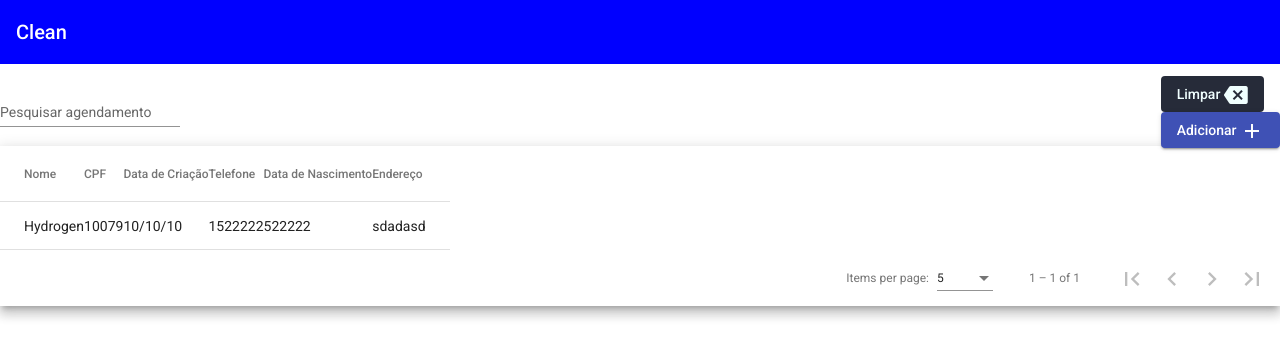
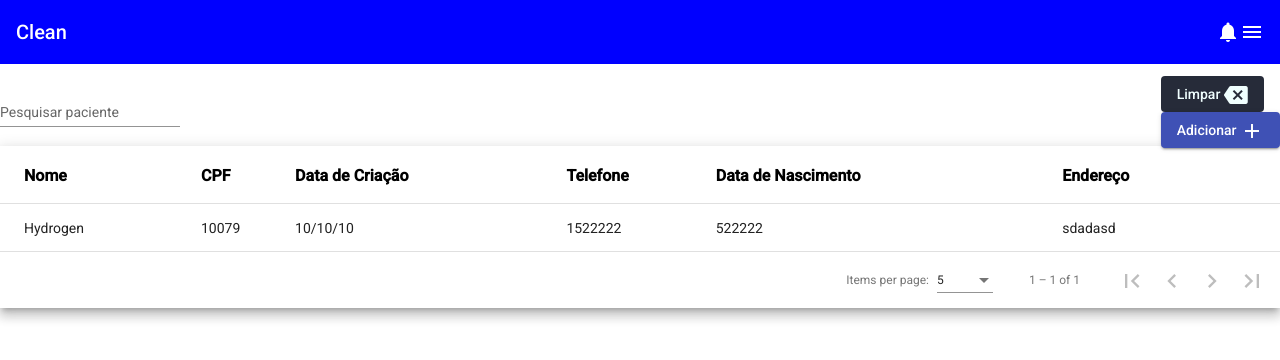
Before and after one commit to guilhermepedro/teste-tecnico, an Angular app in the folder projeto-clean/: page / in a window 1280 px wide. Shown: the top 360 px of the page. Built offline with nearby package versions, Linux system fonts and the light colour scheme.

Commit message:
atualizando css da table

```diff
--- a/projeto-clean/src/app/layout/toolbar/toolbar.component.html
+++ b/projeto-clean/src/app/layout/toolbar/toolbar.component.html
@@ -2,5 +2,7 @@
     <mat-toolbar color="primary">
       <span>Clean</span>
       <span class="example-spacer"></span>
+      <mat-icon>notifications</mat-icon>
+      <mat-icon>menu</mat-icon>
     </mat-toolbar>
   </p>
--- a/projeto-clean/src/app/pages/menu/menu.component.html
+++ b/projeto-clean/src/app/pages/menu/menu.component.html
@@ -7,7 +7,7 @@
     <div class="screen">
       <div class="col-md-4">
         <mat-form-field appearance="standard" fxFlex="grow">
-            <mat-label>Pesquisar agendamento</mat-label>
+            <mat-label>Pesquisar paciente</mat-label>
             <input matInput />
         </mat-form-field>
         <div class="row" style="float: right;">
@@ -27,39 +27,9 @@
                 <div class="mat-elevation-z8">
                     <table mat-table [dataSource]="dataSource">
 
-                      <ng-container matColumnDef="nome">
-                        <th mat-header-cell *matHeaderCellDef> Nome </th>
-                        <td mat-cell *matCellDef="let element"> {{element.nome}} </td>
-                      </ng-container>
-
-                      <ng-container matColumnDef="cpf">
-                        <th mat-header-cell *matHeaderCellDef> CPF </th>
-                        <td mat-cell *matCellDef="let element"> {{element.cpf}} </td>
-                      </ng-container>
-
-                      <ng-container matColumnDef="dtCriacao">
-                        <th mat-header-cell *matHeaderCellDef> Data de Criação </th>
-                        <td mat-cell *matCellDef="let element"> {{element.dtCriacao}} </td>
-                      </ng-container>
-
-                      <ng-container matColumnDef="telefone">
-                        <th mat-header-cell *matHeaderCellDef> Telefone </th>
-                        <td mat-cell *matCellDef="let element"> {{element.telefone}} </td>
-                      </ng-container>
-
-                      <ng-container matColumnDef="dtNascimento">
-                        <th mat-header-cell *matHeaderCellDef> Data de Nascimento </th>
-                        <td mat-cell *matCellDef="let element"> {{element.dtNascimento}} </td>
-                      </ng-container>
-
-                      <ng-container matColumnDef="endereco">
-                        <th mat-header-cell *matHeaderCellDef> Endereço </th>
-                        <td mat-cell *matCellDef="let element"> {{element.endereco}} </td>
-                      </ng-container>
-
                       <ng-container matColumnDef="icone">
                         <th mat-header-cell *matHeaderCellDef></th>
-                        <td class="layout-menu" mat-cell *matCellDef="let produto">
+                        <td class="layout-menu" mat-cell *matCellDef="let element">
                             <button mat-icon-button aria-label="ícone Button" class="icon-spacing">
                                 <mat-icon color="primary"> border_color</mat-icon>
                             </button>
@@ -70,10 +40,41 @@
                                 <mat-icon>more_vert</mat-icon>
                             </button>
                             <mat-menu #menu="matMenu">
-
                             </mat-menu>
                         </td>
                     </ng-container>
+
+                      <ng-container matColumnDef="nome">
+                        <th mat-header-cell *matHeaderCellDef class="color-title"> Nome </th>
+                        <td mat-cell *matCellDef="let element"> {{element.nome}} </td>
+                      </ng-container>
+
+                      <ng-container matColumnDef="cpf">
+                        <th mat-header-cell *matHeaderCellDef class="color-title"> CPF </th>
+                        <td mat-cell *matCellDef="let element"> {{element.cpf}} </td>
+                      </ng-container>
+
+                      <ng-container matColumnDef="dtCriacao">
+                        <th mat-header-cell *matHeaderCellDef class="color-title"> Data de Criação </th>
+                        <td mat-cell *matCellDef="let element"> {{element.dtCriacao}} </td>
+                      </ng-container>
+
+                      <ng-container matColumnDef="telefone">
+                        <th mat-header-cell *matHeaderCellDef class="color-title"> Telefone </th>
+                        <td mat-cell *matCellDef="let element"> {{element.telefone}} </td>
+                      </ng-container>
+
+                      <ng-container matColumnDef="dtNascimento">
+                        <th mat-header-cell *matHeaderCellDef class="color-title"> Data de Nascimento </th>
+                        <td mat-cell *matCellDef="let element"> {{element.dtNascimento}} </td>
+                      </ng-container>
+
+                      <ng-container matColumnDef="endereco">
+                        <th mat-header-cell *matHeaderCellDef class="color-title"> Endereço </th>
+                        <td mat-cell *matCellDef="let element"> {{element.endereco}} </td>
+                      </ng-container>
+
+
 
                       <tr mat-header-row *matHeaderRowDef="displayedColumns"></tr>
                       <tr mat-row *matRowDef="let row; columns: displayedColumns;"></tr>
--- a/projeto-clean/src/app/pages/menu/menu.component.scss
+++ b/projeto-clean/src/app/pages/menu/menu.component.scss
@@ -1,3 +1,11 @@
-.table {
-    width: 100%;
+.mat-elevation-z8 {
+    table {
+        width: 100%;
+    }
 }
+
+.color-title {
+    color: #000000;
+    font-weight: bold;
+    font-size: 1rem;
+}
```
